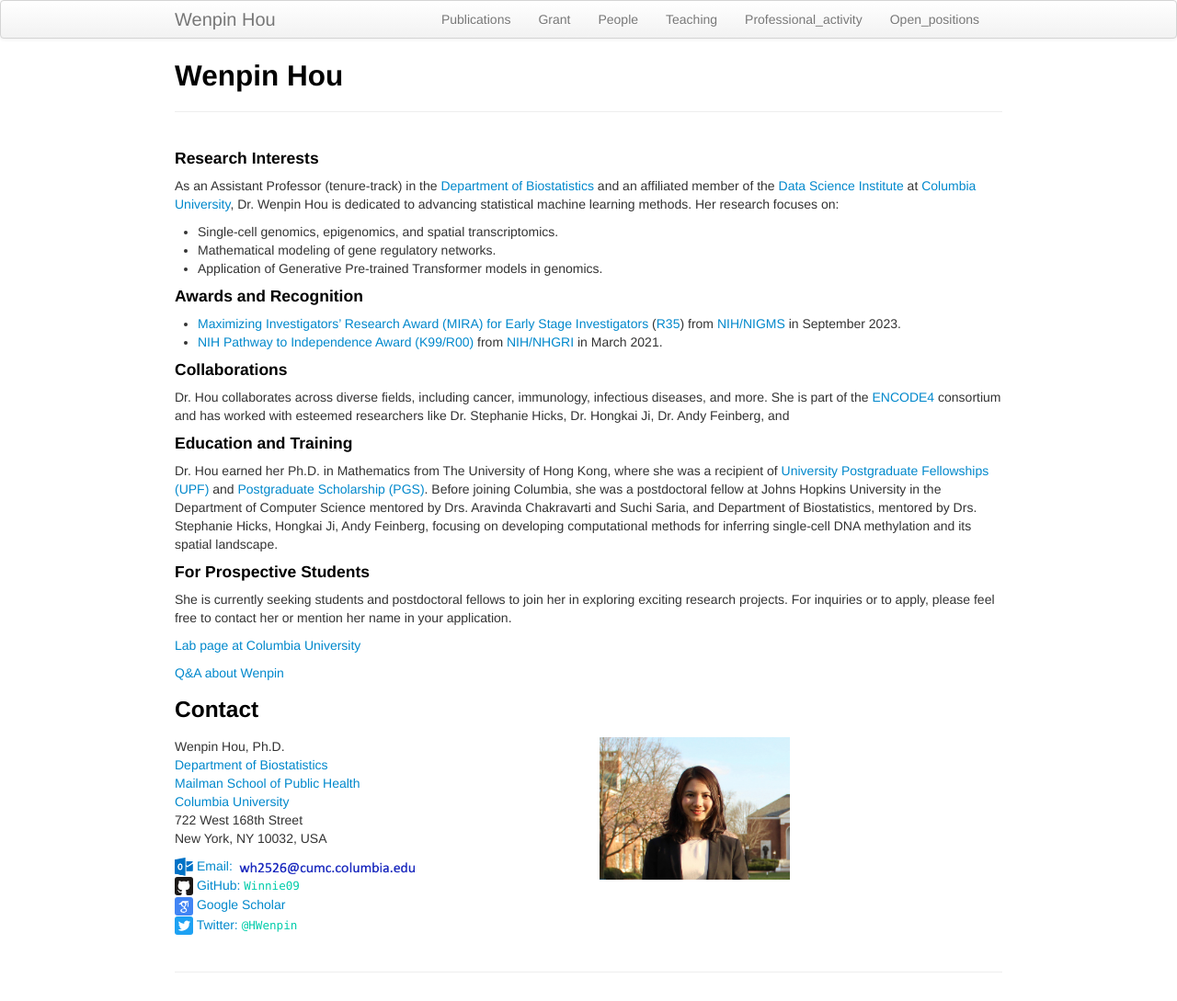
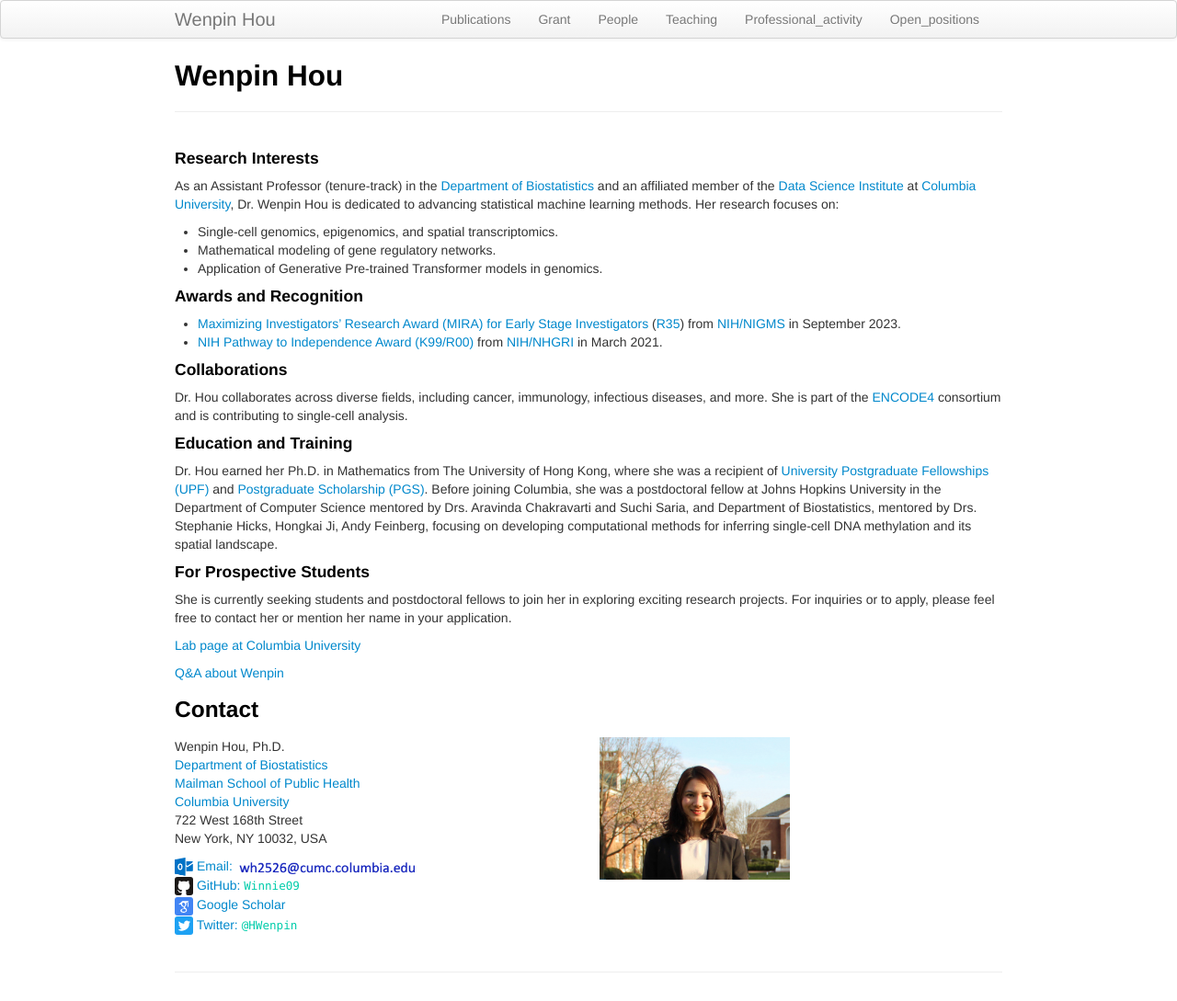
Before and after one commit to Winnie09/Wenpin_Hou, a Jekyll site: the page built from index.md, in a window 1280 px wide. Shown: the whole page at 92% size. Built offline with Jekyll 4.4.1, drawn with Linux system fonts in a browser that asks for light colours.

Commit message:
edit About

```diff
--- a/index.md
+++ b/index.md
@@ -14,7 +14,7 @@ As an Assistant Professor (tenure-track) in the [Department of Biostatistics](ht
 - [NIH Pathway to Independence Award (K99/R00)](https://grants.nih.gov/grants/guide/pa-files/PA-20-188.html) from [NIH/NHGRI](https://www.genome.gov/) in March 2021.
 
 #### Collaborations
-Dr. Hou collaborates across diverse fields, including cancer, immunology, infectious diseases, and more. She is part of the [ENCODE4](https://www.encodeproject.org/) consortium and has worked with esteemed researchers like Dr. Stephanie Hicks, Dr. Hongkai Ji, Dr. Andy Feinberg, and
+Dr. Hou collaborates across diverse fields, including cancer, immunology, infectious diseases, and more. She is part of the [ENCODE4](https://www.encodeproject.org/) consortium and is contributing to single-cell analysis.
 
 #### Education and Training
 Dr. Hou earned her Ph.D. in Mathematics from The University of Hong Kong, where she was a recipient of [University Postgraduate Fellowships (UPF)](https://gradsch.hku.hk/gradsch/prospective-students/scholarship-funding-and-fees) and [Postgraduate Scholarship (PGS)](https://gradsch.hku.hk/gradsch/prospective-students/scholarship-funding-and-fees). Before joining Columbia, she was a postdoctoral fellow at Johns Hopkins University in the Department of Computer Science mentored by Drs. Aravinda Chakravarti and Suchi Saria, and Department of Biostatistics, mentored by Drs. Stephanie Hicks, Hongkai Ji, Andy Feinberg, focusing on developing computational methods for inferring single-cell DNA methylation and its spatial landscape.
```
